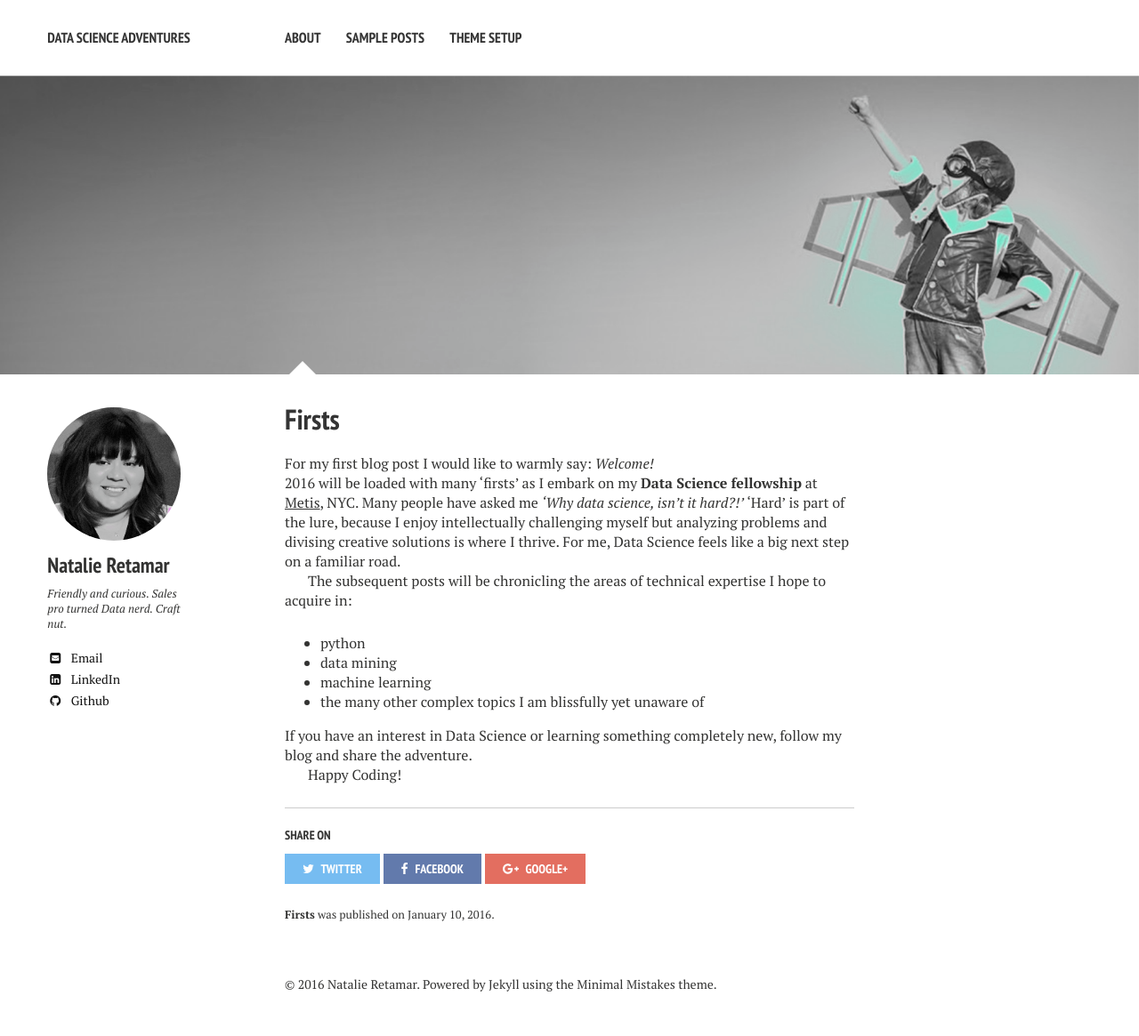
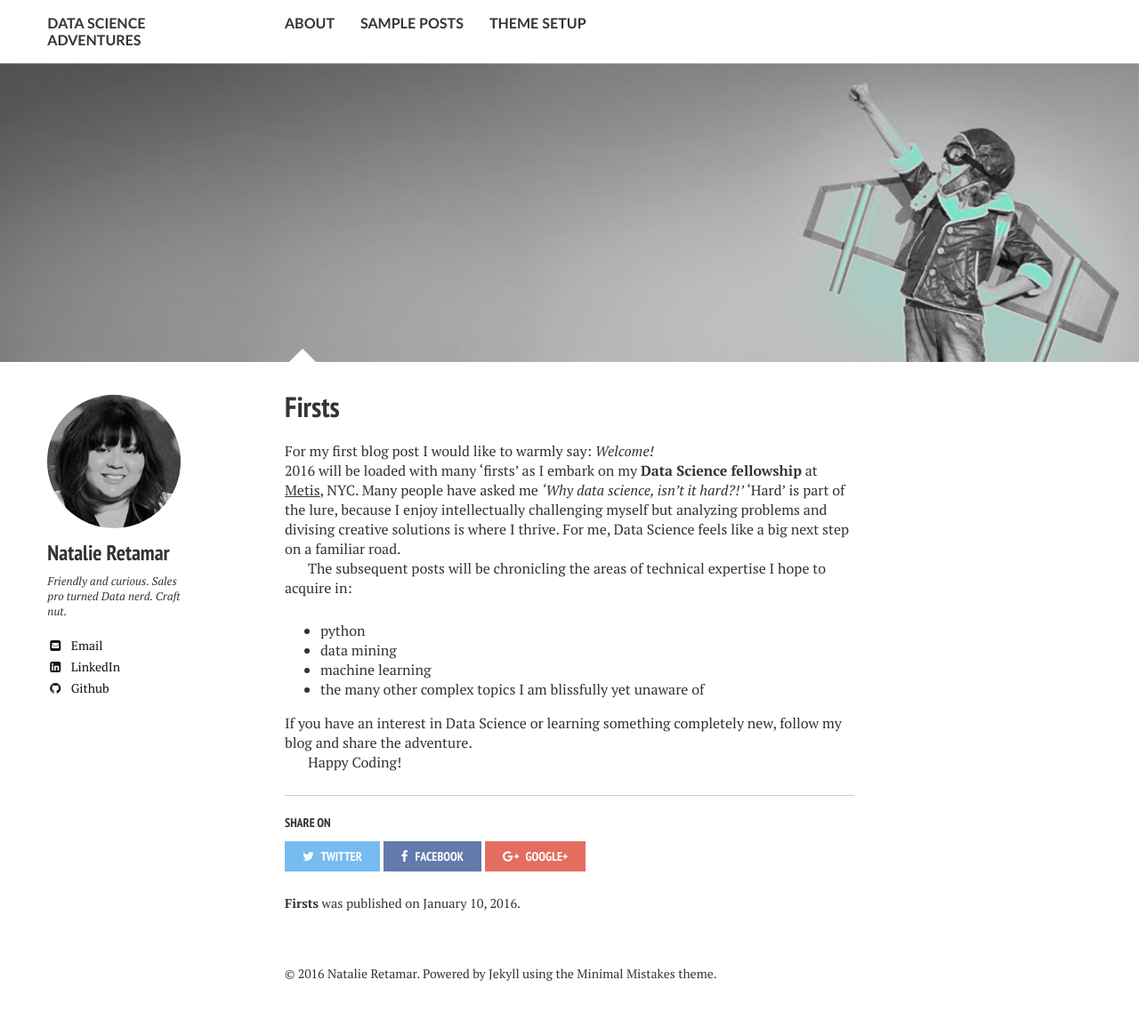
Before and after one commit to natalieretamar/natalieretamar.github.io, a Jekyll site: the page built from _posts/2016-01-10-Firsts.md, in a window 1280 px wide. Shown: the whole page at 89% size. Built offline with Jekyll 4.4.1, drawn with Linux system fonts in a browser that asks for light colours; nearby versions of some CDN libraries.

Commit message:
edit sass

```diff
--- a/_sass/page.scss
+++ b/_sass/page.scss
@@ -14,8 +14,8 @@ body {
 
 .navigation-wrapper {
 	@include container;
-	padding: 2em 0 1em;
-	font-family: $heading-font;
+	padding: 1em 0 0;
+	font-family: "Trebuchet MS", Helvetica, sans-serif;
 	font-weight: 700;
 	text-transform: uppercase;
 	@include clearfix;
@@ -28,7 +28,7 @@ body {
 	@include suffix(12,1);
 	margin-bottom: 1em;
 	float: none;
-	display: block;
+
 	@include font-rem(24);
 	@media #{$small} {
 		@include grid(12,2);
@@ -340,7 +340,7 @@ $button-size: 1.5rem;
 /* Post byline */
 .byline {
 	clear: both;
-	font-size: 80%;
+	font-size: 90%;
 }
 .article-author-side,
 .article-author-bottom {
```
